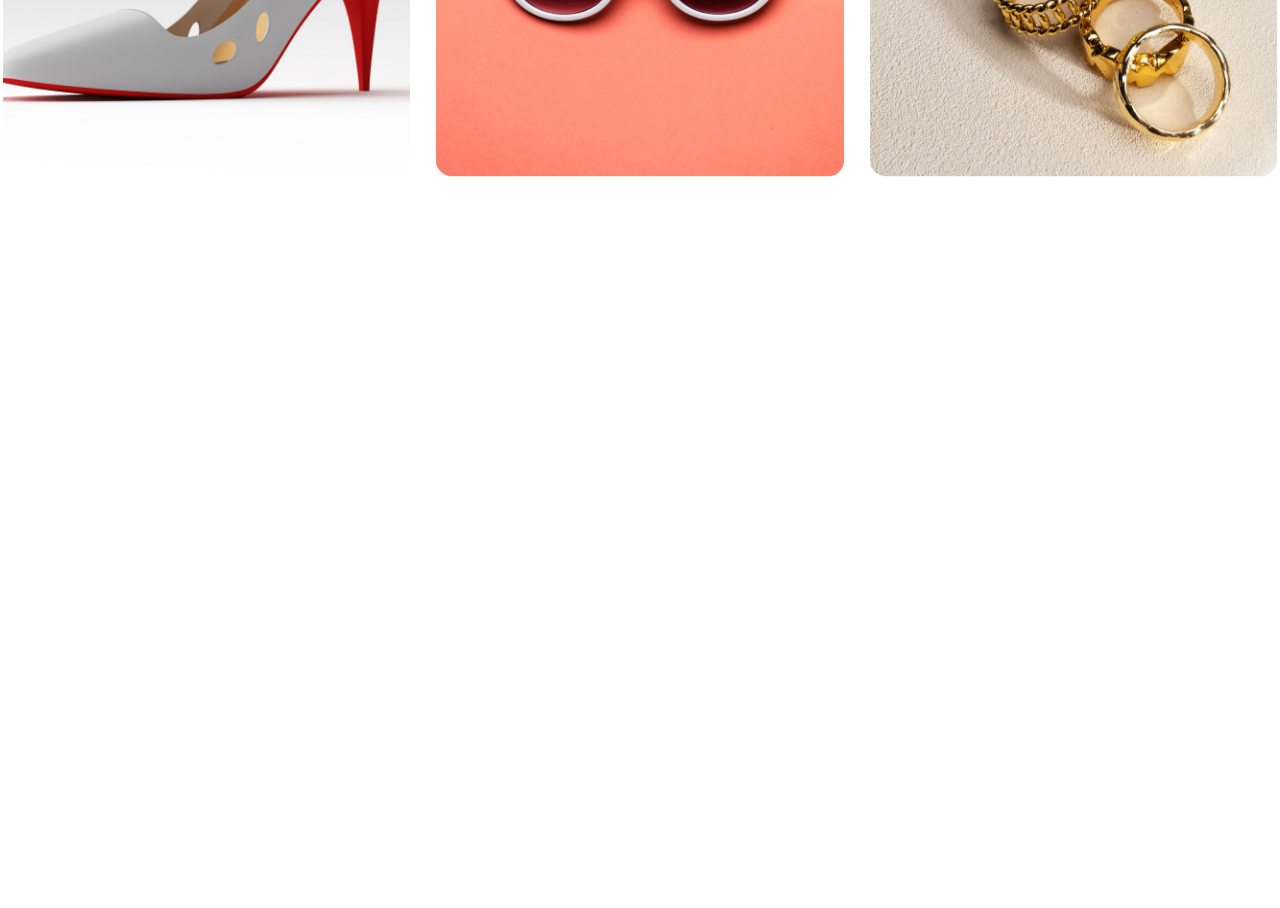
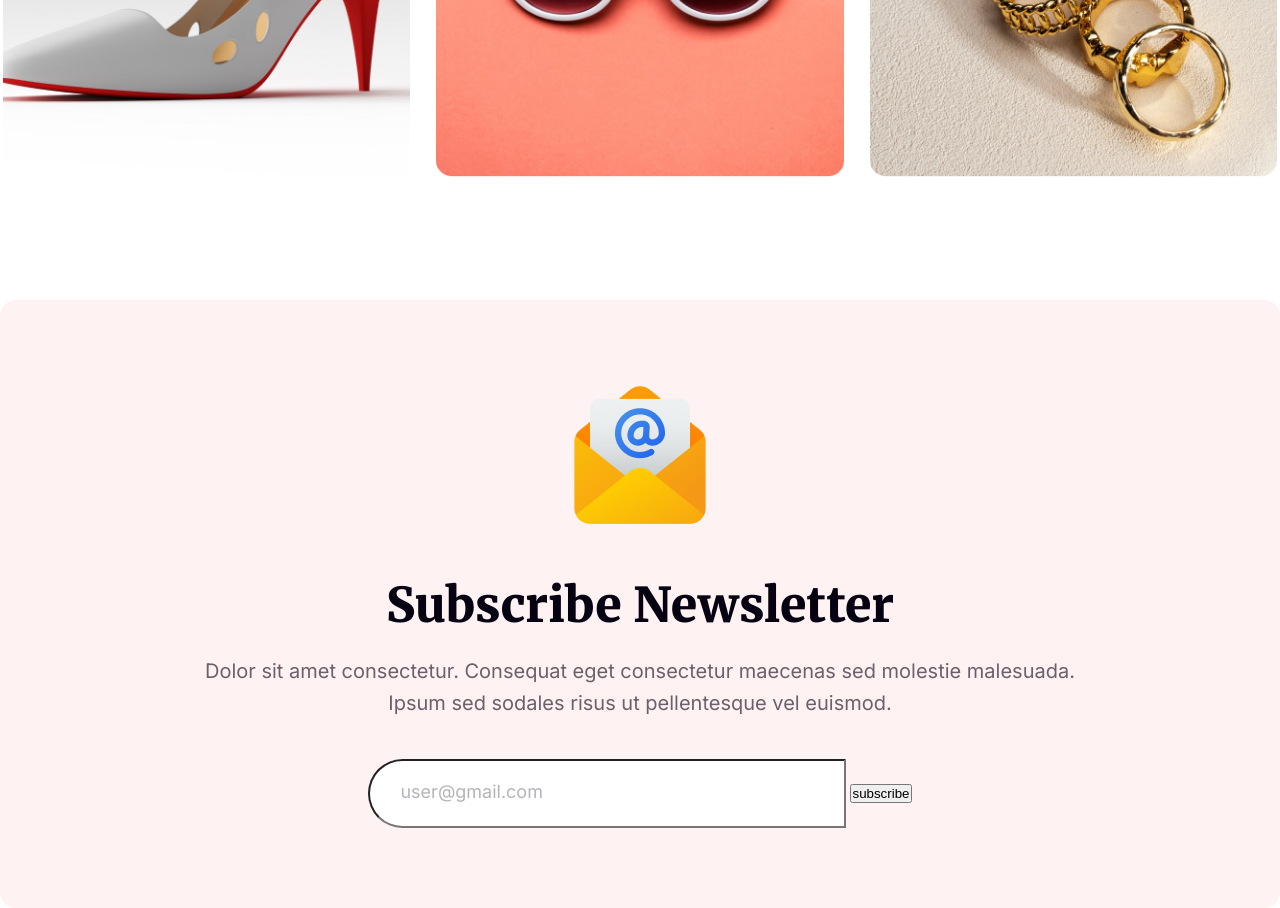
Before and after one commit to Shahriar-Hossain-Alvi/project-01-New-Year-New-Mission, a plain HTML site: page index.html in a window 1280 px wide. Shown: the part 3902-4810 px from the top of the page. Before the commit the page ends 4202 px from the top, so only its background shows below. Drawn offline with Linux system fonts and the light colour scheme.

Commit message:
subscribe part stared

```diff
--- a/css/style.css
+++ b/css/style.css
@@ -14,7 +14,7 @@ p {
     padding: 0;
 }
 
-button{
+button {
     cursor: pointer;
 }
 
@@ -32,14 +32,14 @@ header {
 }
 
 .banner {
-    background-image:linear-gradient(180deg, #070211 0%, rgba(7, 2, 17, 0.00) 100%), url(../images/Banner\ Image.png);
+    background-image: linear-gradient(180deg, #070211 0%, rgba(7, 2, 17, 0.00) 100%), url(../images/Banner\ Image.png);
     background-repeat: no-repeat;
     background-position: center;
     background-size: cover;
     border-radius: 16px;
 }
 
-.banner-text-container{
+.banner-text-container {
     display: flex;
     justify-content: center;
     align-items: center;
@@ -108,12 +108,12 @@ header {
 
 /* party part start */
 
-#party{
+#party {
     margin-bottom: 100px;
 }
 
 .party-container {
-    background-image:linear-gradient(90deg, #070211 0%, rgba(7, 2, 17, 0.00) 100%), url(../images/Vectorrr.png);
+    background-image: linear-gradient(90deg, #070211 0%, rgba(7, 2, 17, 0.00) 100%), url(../images/Vectorrr.png);
     background-repeat: no-repeat;
     background-position: center;
     background-size: cover;
@@ -162,23 +162,23 @@ header {
 
 
 /* event part start */
-#event{
+#event {
     margin-bottom: 120px;
 }
 
-.event-text-container{
-    background: linear-gradient(180deg, rgba(255, 0, 0, 0.10) 0%, rgba(255, 0, 0, 0.00) 100%) ;
+.event-text-container {
+    background: linear-gradient(180deg, rgba(255, 0, 0, 0.10) 0%, rgba(255, 0, 0, 0.00) 100%);
     display: flex;
     justify-content: center;
     align-items: center;
 }
 
-.event-text{
+.event-text {
     padding: 100px 0 110px 0;
     text-align: center;
 }
 
-.event-text h3{
+.event-text h3 {
     color: #070211;
     font-family: 'Inter', sans-serif;
     font-size: 32px;
@@ -188,11 +188,11 @@ header {
     text-transform: capitalize;
 }
 
-.event-text h3 span{
+.event-text h3 span {
     color: #F00;
 }
 
-.event-text button{
+.event-text button {
     margin-top: 45px;
     padding: 15px 30px;
     border-radius: 8px;
@@ -208,58 +208,113 @@ header {
 
 /* portfolio part start */
 
-#portfolio{
+#portfolio {
     margin-bottom: 120px;
 }
 
-.portfolio-text{
+.portfolio-text {
     width: 70%;
     padding-bottom: 45px;
 }
 
-.portfolio-text h4{
+.portfolio-text h4 {
     color: #F00;
     font-family: 'Inter', sans-serif;
     font-size: 24px;
     font-weight: 500;
 }
 
-.portfolio-text h1{
+.portfolio-text h1 {
     color: #070211;
     font-family: 'Merriweather', serif;
     font-size: 48px;
     font-weight: 900;
     text-transform: capitalize;
 }
-.portfolio-text p{
+
+.portfolio-text p {
     color: rgba(7, 2, 17, 0.60);
     font-family: 'Inter', sans-serif;
     font-size: 20px;
     line-height: 32px;
 }
 
-.portfolio-item-top{
+.portfolio-item-top {
     display: flex;
     justify-content: space-between;
     gap: 20px;
     margin-bottom: 20px;
 }
-.portfolio-item-bottom{
+
+.portfolio-item-bottom {
     display: flex;
     justify-content: space-between;
     gap: 20px;
 }
 
-.port-item-inner img{
+.port-item-inner img {
     width: 100%;
     height: 100%;
 }
 
-.port-item-inner{
+.port-item-inner {
     border: 3px solid transparent;
     border-radius: 16px;
 }
 
-.port-item-inner:hover{
+.port-item-inner:hover {
     border: 3px solid purple;
 }
+
+/* subscribe part start */
+
+.sub-container {
+    border-radius: 16px;
+    background: rgba(255, 0, 0, 0.05);
+    padding: 80px 0;
+    display: flex;
+    justify-content: center;
+    align-items: center;
+    text-align: center;
+}
+
+.sub-items{
+    padding: 0 200px;
+}
+
+.sub-img{
+    margin-bottom: 40px;
+}
+
+.sub-texts h2{
+    color: #070211;
+    text-align: center;
+    font-family: 'Merriweather', serif;
+    font-size: 48px;
+    font-weight: 900;
+    text-transform: capitalize;
+    padding-bottom: 20px;
+}
+
+.sub-texts p{
+    color: rgba(7, 2, 17, 0.60);
+    text-align: center;
+    font-family: 'Inter', sans-serif;
+    font-size: 20px;
+    line-height: 32px;
+    padding-bottom: 40px;
+}
+
+.sub-texts form input[type="email"]{
+    padding: 25px 267px 25px 30px;
+    border-top-left-radius: 50px;
+    border-bottom-left-radius: 50px;
+    background: #FFF;
+}
+
+.sub-texts form input::placeholder{
+    color: rgba(7, 2, 17, 0.30);
+    font-family: 'Inter', sans-serif;
+    font-size: 18px;
+    line-height: normal;
+}
--- a/index.html
+++ b/index.html
@@ -123,6 +123,27 @@
         </section>
         <!-- portfolio part end -->
 
+        <!-- subscribe part start -->
+        <section>
+            <div class="container">
+                <div class="sub-container">
+                    <div class="sub-items">
+                        <div class="sub-img">
+                            <img src="images/Group 61.png" alt="subscribe-mail-icon">
+                        </div>
+                        <div class="sub-texts">
+                            <h2>Subscribe Newsletter</h2>
+                            <p>Dolor sit amet consectetur. Consequat eget consectetur maecenas sed molestie malesuada. Ipsum sed sodales risus ut pellentesque vel euismod. </p>
+                            <form action="">
+                                <input type="email" placeholder="user@gmail.com">
+                                <input type="button" value="subscribe">
+                            </form>
+                        </div>
+                    </div>
+                </div>
+            </div>
+        </section>
+        <!-- subscribe part end -->
 
     </main>
 
```
